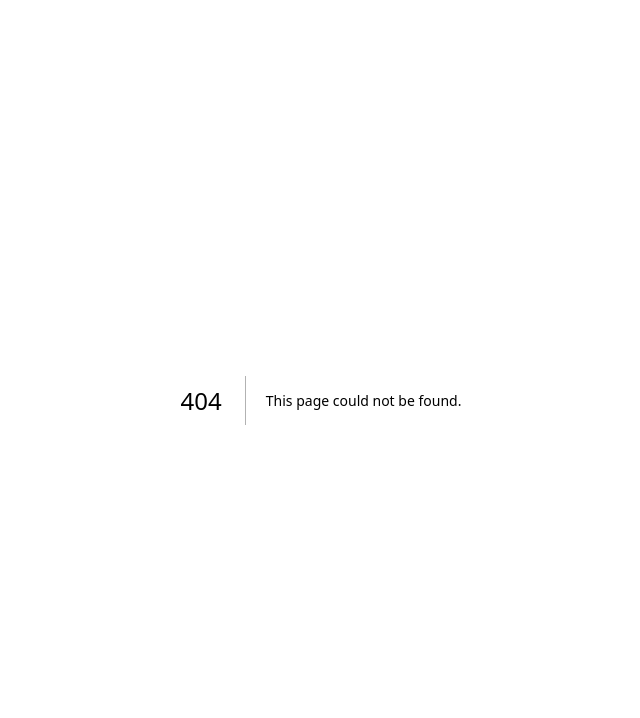
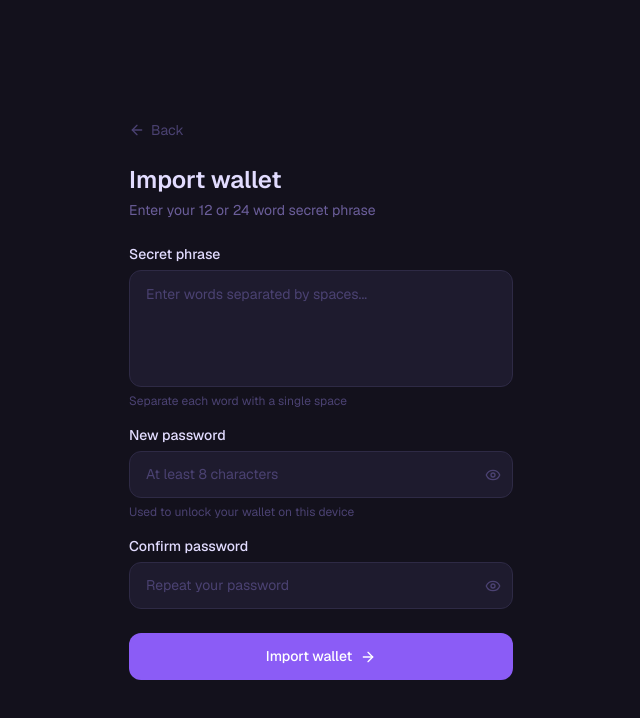
Before and after one commit to haideralyy01/kosh, a Next.js app: page /import in a window 1280 px wide. Before the commit this address had no page. Shown: the top 718 px of the page, without its empty margins (319-959 px from the left). Built offline with nearby package versions, Linux system fonts and the light colour scheme.

Commit message:
feat: import wallet page

```diff
--- /dev/null
+++ b/app/(auth)/import/page.tsx
@@ -0,0 +1,166 @@
+'use client';
+
+import * as React from 'react';
+import { useRouter } from 'next/navigation';
+import { motion } from 'framer-motion';
+import { useForm } from 'react-hook-form';
+import { z } from 'zod';
+import { zodResolver } from '@hookform/resolvers/zod';
+import { toast } from 'sonner';
+import { ArrowLeft, ArrowRight } from 'lucide-react';
+
+import { useWallet } from '@/hooks/useWallet';
+import { PasswordInput } from '@/components/ui/PasswordInput';
+import { Spinner } from '@/components/ui/Spinner';
+import { validateMnemonic } from '@/utils/wallet';
+import { pageVariants, cardVariants, buttonTap } from '@/lib/animations';
+
+
+const importSchema = z
+  .object({
+    mnemonic: z
+      .string()
+      .min(1, 'Secret phrase is required')
+      .refine(
+        (val) => {
+          const words = val.trim().split(/\s+/);
+          return words.length === 12 || words.length === 24;
+        },
+        { message: 'Phrase must be 12 or 24 words' }
+      )
+      .refine(
+        (val) => validateMnemonic(val.trim()),
+        { message: 'Invalid secret phrase' }
+      ),
+    password: z.string().min(8, 'Password must be at least 8 characters'),
+    confirm:  z.string(),
+  })
+  .refine((d) => d.password === d.confirm, {
+    message: 'Passwords do not match',
+    path: ['confirm'],
+  });
+
+type ImportForm = z.infer<typeof importSchema>;
+
+export default function ImportPage() {
+  const router = useRouter();
+  const { importWallet } = useWallet();
+  const [loading, setLoading] = React.useState(false);
+
+  const {
+    register,
+    handleSubmit,
+    formState: { errors },
+  } = useForm<ImportForm>({ resolver: zodResolver(importSchema) });
+
+  const onSubmit = async (data: ImportForm) => {
+    try {
+      setLoading(true);
+      await importWallet(data.mnemonic.trim(), data.password);
+      toast.success('Wallet imported successfully');
+      router.replace('/dashboard');
+    } catch {
+      toast.error('Failed to import wallet');
+    } finally {
+      setLoading(false);
+    }
+  };
+
+  return (
+    <motion.main
+      variants={pageVariants}
+      initial="hidden"
+      animate="visible"
+      exit="exit"
+      className="min-h-screen bg-wallet-bg flex items-center justify-center px-4 py-12"
+    >
+      <div className="w-full max-w-sm flex flex-col gap-6">
+
+        <motion.button
+          {...buttonTap}
+          onClick={() => router.push('/')}
+          className="flex items-center gap-1.5 text-sm text-wallet-dim hover:text-wallet-text transition-colors self-start"
+        >
+          <ArrowLeft className="w-4 h-4" />
+          Back
+        </motion.button>
+
+        <motion.div
+          variants={cardVariants}
+          initial="hidden"
+          animate="visible"
+          className="flex flex-col gap-1"
+        >
+          <h1 className="text-2xl font-semibold text-wallet-text">
+            Import wallet
+          </h1>
+          <p className="text-sm text-wallet-muted">
+            Enter your 12 or 24 word secret phrase
+          </p>
+        </motion.div>
+
+        <motion.form
+          variants={cardVariants}
+          initial="hidden"
+          animate="visible"
+          onSubmit={handleSubmit(onSubmit)}
+          className="flex flex-col gap-4"
+        >
+
+          <div className="flex flex-col gap-1.5">
+            <label className="text-sm font-medium text-wallet-text">
+              Secret phrase
+            </label>
+            <textarea
+              {...register('mnemonic')}
+              rows={4}
+              placeholder="Enter words separated by spaces..."
+              spellCheck={false}
+              autoComplete="off"
+              className={`
+                wallet-input resize-none leading-relaxed
+                ${errors.mnemonic ? 'border-wallet-danger' : ''}
+              `}
+            />
+            {errors.mnemonic && (
+              <p className="text-xs text-wallet-danger">
+                {errors.mnemonic.message}
+              </p>
+            )}
+            <p className="text-xs text-wallet-dim">
+              Separate each word with a single space
+            </p>
+          </div>
+
+          <PasswordInput
+            label="New password"
+            placeholder="At least 8 characters"
+            description="Used to unlock your wallet on this device"
+            error={errors.password?.message}
+            {...register('password')}
+          />
+
+          <PasswordInput
+            label="Confirm password"
+            placeholder="Repeat your password"
+            error={errors.confirm?.message}
+            {...register('confirm')}
+          />
+
+          <motion.button
+            {...buttonTap}
+            type="submit"
+            disabled={loading}
+            className="wallet-btn flex items-center justify-center gap-2 mt-2"
+          >
+            {loading
+              ? <Spinner size="sm" />
+              : <>Import wallet <ArrowRight className="w-4 h-4" /></>
+            }
+          </motion.button>
+
+        </motion.form>
+      </div>
+    </motion.main>
+  );
+}
```
